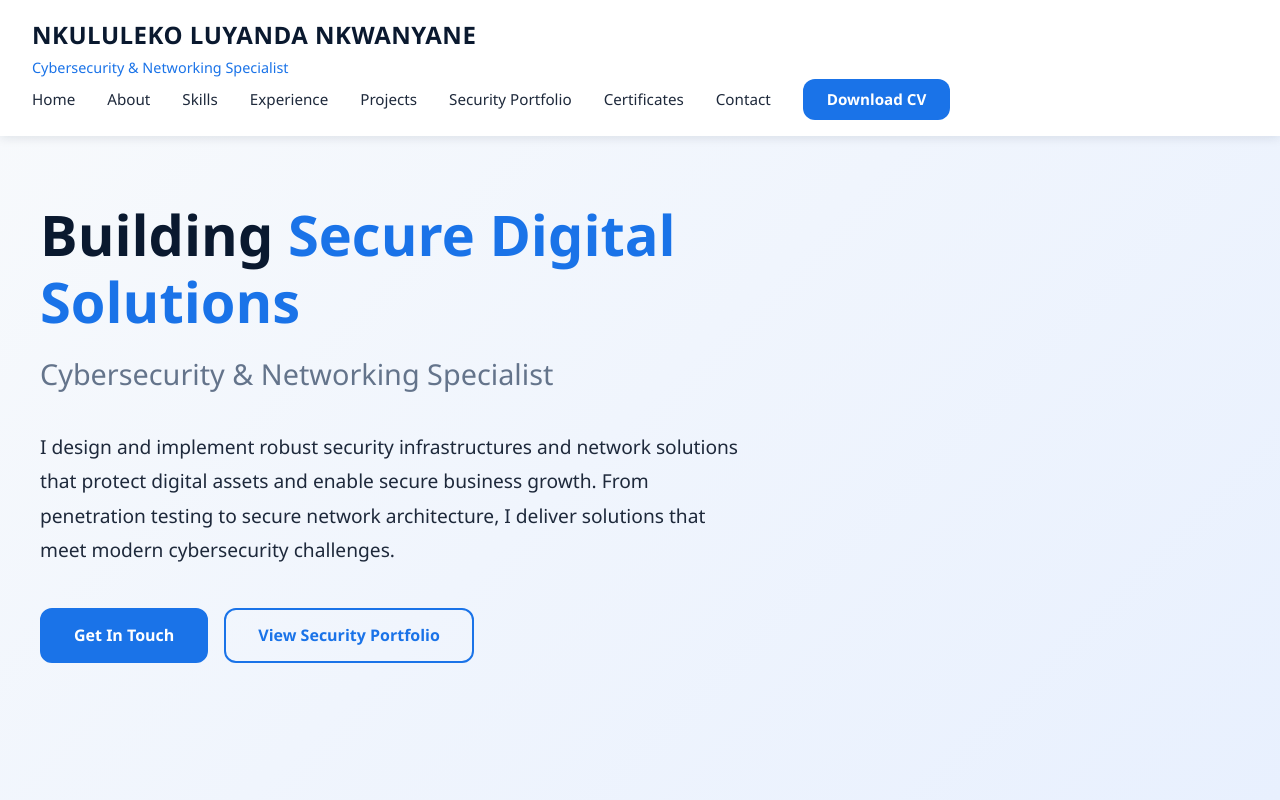
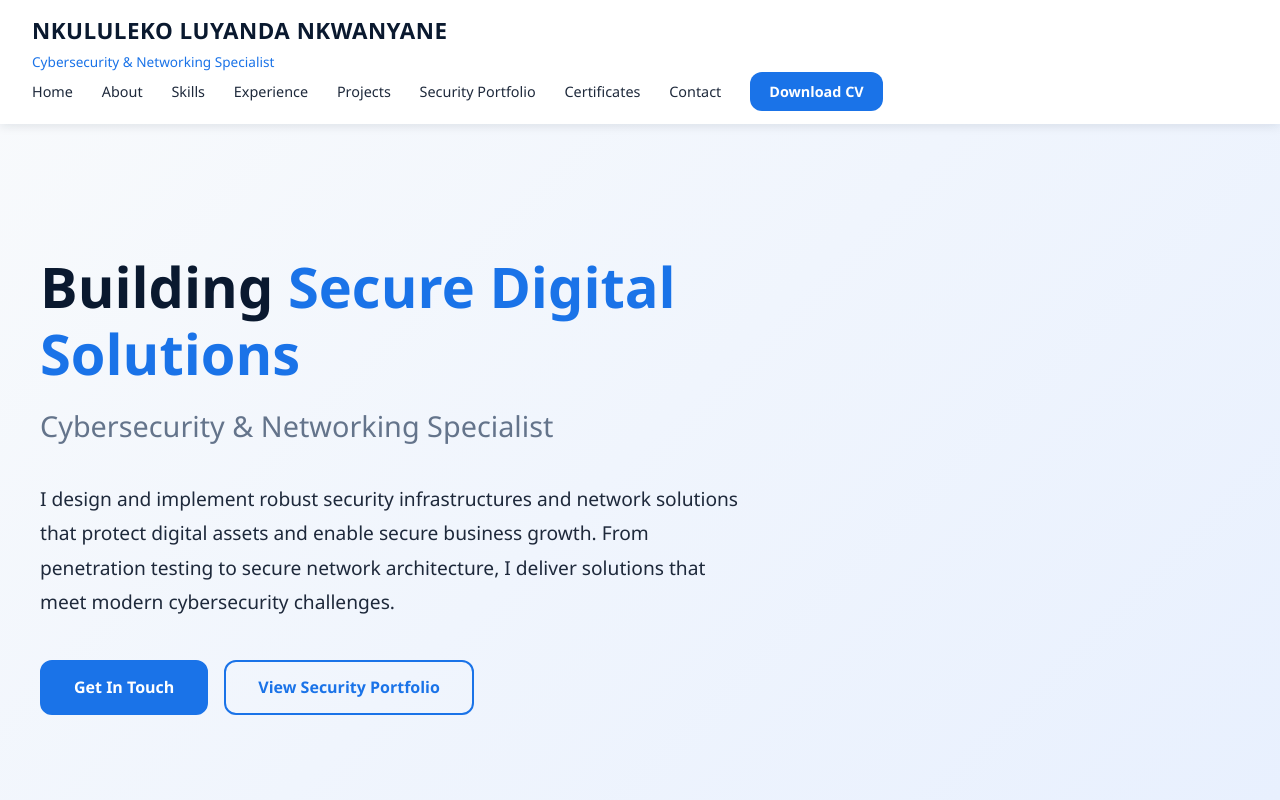
Before and after one commit to NkululekoNkwanyane/MyPortfolio, a plain HTML site: page index.html in a window 1280 px wide. Shown: the top 800 px of the page. Drawn offline with Linux system fonts and the light colour scheme.

Commit message:
Fix: Remove white space above hero section

```diff
--- a/styles.css
+++ b/styles.css
@@ -19,6 +19,11 @@
   padding: 0;
 }
 
+html {
+  scroll-behavior: smooth;
+  scroll-padding-top: 100px;
+}
+
 body {
   font-family: 'Segoe UI', Tahoma, Geneva, Verdana, sans-serif;
   background-color: var(--primary-light);
@@ -37,7 +42,7 @@ body {
   width: 100%;
   top: 0;
   z-index: 1000;
-  padding: 1rem 2rem;
+  padding: 0.8rem 2rem;
   display: flex;
   justify-content: space-between;
   align-items: center;
@@ -46,14 +51,14 @@ body {
 }
 
 .brand-title {
-  font-size: 1.5rem;
+  font-size: 1.4rem;
   font-weight: 700;
   color: var(--primary-dark);
   letter-spacing: 0.5px;
 }
 
 .brand-sub {
-  font-size: 0.9rem;
+  font-size: 0.85rem;
   color: var(--primary-blue);
   margin-top: 2px;
   font-weight: 500;
@@ -61,7 +66,7 @@ body {
 
 .nav {
   display: flex;
-  gap: 2rem;
+  gap: 1.8rem;
   align-items: center;
   flex-wrap: nowrap;
   white-space: nowrap;
@@ -72,7 +77,7 @@ body {
   text-decoration: none;
   color: var(--text-dark);
   font-weight: 500;
-  font-size: 0.95rem;
+  font-size: 0.9rem;
   transition: var(--transition);
   position: relative;
 }
@@ -99,7 +104,7 @@ body {
 .btn-download {
   background-color: var(--primary-blue);
   color: var(--white) !important;
-  padding: 0.5rem 1.5rem;
+  padding: 0.5rem 1.2rem;
   border-radius: var(--radius);
   font-weight: 600 !important;
   transition: var(--transition);
@@ -116,12 +121,13 @@ body {
 }
 
 .hero {
-  min-height: 100vh;
+  min-height: calc(100vh - 80px);
   background: linear-gradient(135deg, var(--primary-light) 0%, #e8f0fe 100%);
   display: flex;
   align-items: center;
-  padding: 6rem 2rem 2rem;
+  padding: 120px 2rem 2rem;
   min-width: 1200px;
+  margin-top: 80px;
 }
 
 .hero-content {
@@ -841,6 +847,10 @@ body {
   }
 
   .hero {
-    padding: 6rem 2rem 2rem;
+    padding: 120px 2rem 2rem;
   }
 }
+
+:target {
+  scroll-margin-top: 100px;
+}
```
